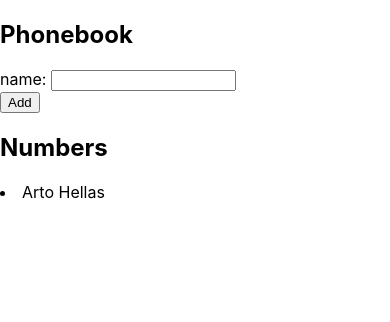
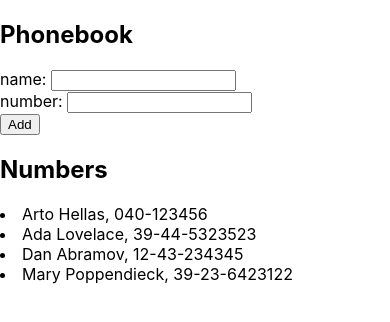
Before and after one commit to SagaRudolphi/FullStackOpen2022, a React (Create React App) app in the folder Part2/phonebook/: page / in a window 390 px wide. Shown: the top 322 px of the page. Built offline with nearby package versions, Linux system fonts and the light colour scheme.

Commit message:
2.8 the phonebook step3 add numbers

```diff
--- a/Part2/phonebook/src/App.js
+++ b/Part2/phonebook/src/App.js
@@ -5,9 +5,13 @@
 
 const App = () => {
   const [persons, setPersons] = useState([
-    { name: 'Arto Hellas' }
+    { name: 'Arto Hellas', number: '040-123456', id: 1 },
+    { name: 'Ada Lovelace', number: '39-44-5323523', id: 2 },
+    { name: 'Dan Abramov', number: '12-43-234345', id: 3 },
+    { name: 'Mary Poppendieck', number: '39-23-6423122', id: 4 }
   ])
   const [newName, setNewName] = useState('')
+  const [newNumber, setNewNumber] = useState('')
 
   const addPerson = (event) => {
 
@@ -17,19 +21,26 @@
     console.log('does exist: ', persons.some(person => person.name === newName))
 
     const personObject = {
-      name: newName
+      name: newName,
+      number: newNumber
     }
 
     persons.some(person => person.name === newName)
       ? window.alert(`${newName} is already added to the phonebook`)
       : setPersons(persons.concat(personObject))
         setNewName('')
+        setNewNumber('')
   }
 
 
-  const handleAddPerson = (event) => {
+  const handleNewPerson = (event) => {
     console.log(event.target.value)
     setNewName(event.target.value)
+  }
+
+  const handleNewNumber = (event) => {
+    console.log(event.target.value)
+    setNewNumber(event.target.value)
   }
 
   return (
@@ -37,7 +48,10 @@
       <h2>Phonebook</h2>
       <form onSubmit={addPerson}>
         <div>
-          name: <input value={newName} onChange={handleAddPerson} />
+          name: <input value={newName} onChange={handleNewPerson} />
+        </div>
+        <div>
+          number: <input value={newNumber} onChange={handleNewNumber}/>
         </div>
         <div>
           <button type="submit">Add</button>
--- a/Part2/phonebook/src/components/Persons.js
+++ b/Part2/phonebook/src/components/Persons.js
@@ -2,7 +2,7 @@
 
 const Person = ({person}) => {
     return (
-        <li>{person.name}</li>
+        <li>{person.name}, {person.number}</li>
     )
 }
 
```
